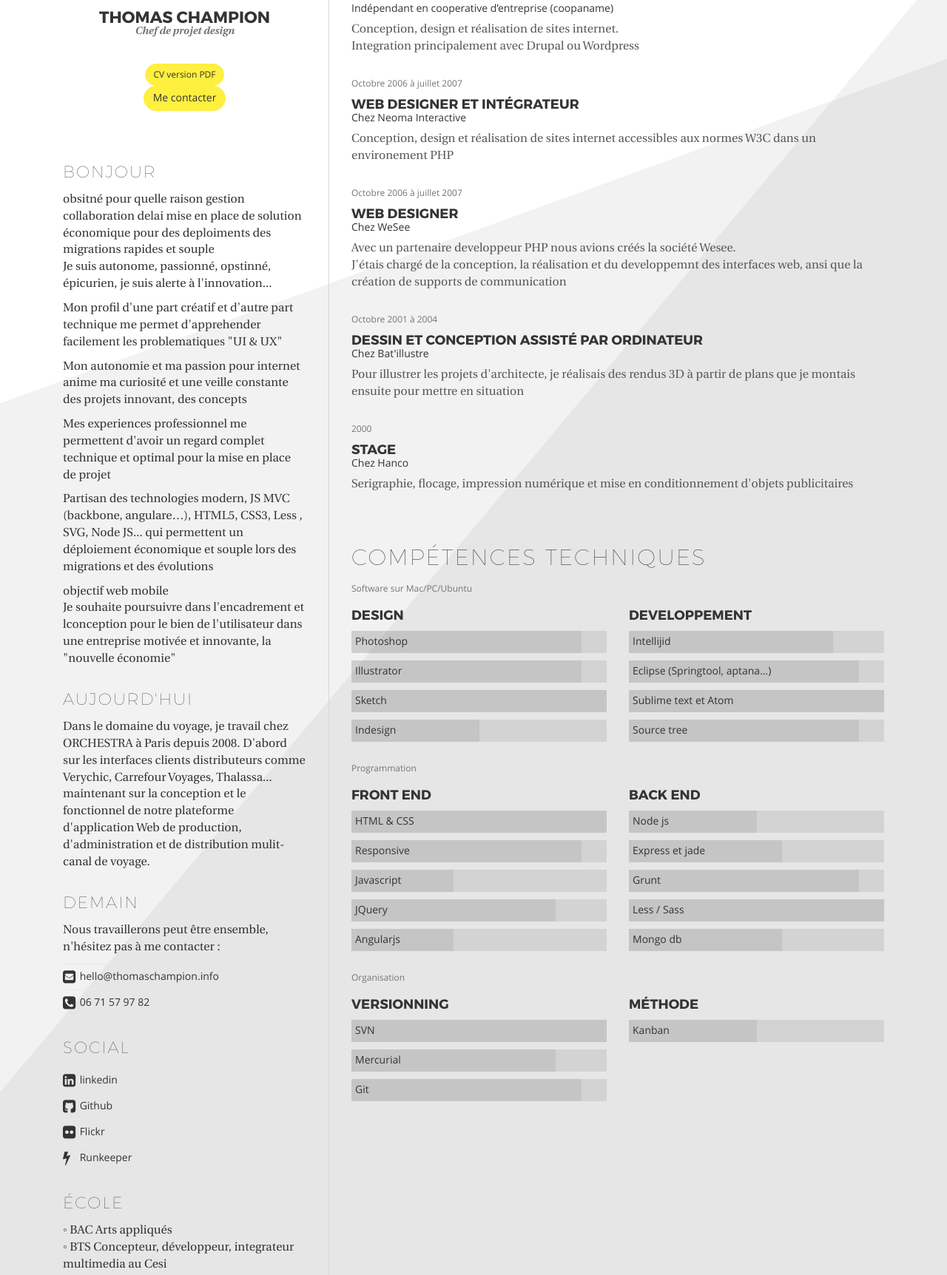
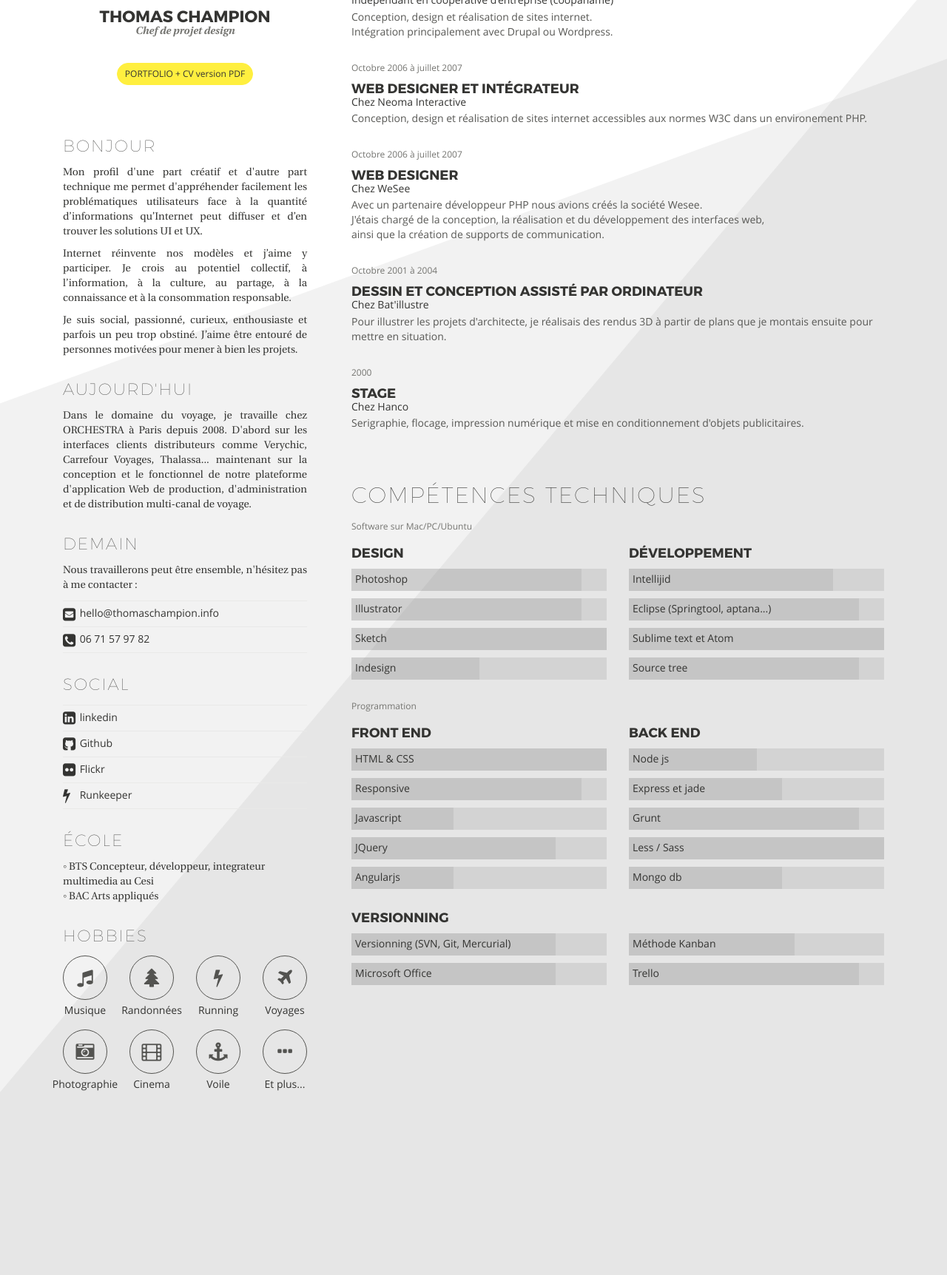
Before and after one commit to Tombiliby/me.info, a plain HTML site: page index.html in a window 1280 px wide. Shown: the part 264-1988 px from the top of the page at 74% size. After the commit the page ends 1786 px from the top, so only its background shows below. Drawn offline with Linux system fonts and the light colour scheme.

Commit message:
content text, arrange design

```diff
--- a/index.html
+++ b/index.html
@@ -61,33 +61,23 @@
 							<h2>Chef de projet design</h2>
 						</div>
 						<div class="contactMeZone">
-							<a href="#" class="btn btn-sm">CV version PDF</a>
+							<a href="http://thomaschampion.info/cv/portfolio_thomas_champion.pdf" target="_blank" class="btn btn-sm">PORTFOLIO + CV version PDF</a>
 						</div>
+						<!--
 						<div class="contactMeZone">
 							<a href="&#109;&#97;&#105;&#108;&#116;&#111;&#58;&#104;&#101;&#108;&#108;&#111;&#64;&#116;&#104;&#111;&#109;&#97;&#115;&#99;&#104;&#97;&#109;&#112;&#105;&#111;&#110;&#46;&#105;&#110;&#102;&#111;" class="btn btn-halo">Me contacter</a>
 						</div>
+						-->
 					</section>
 					<section class="smallDescZone">
 						<h3 class="h2" id="msg_hello">Bonjour</h3>
-						obsitné pour quelle raison
-						gestion collaboration
-						delai
-						mise en place de solution économique pour des deploiments des migrations rapides et souple
-
-						<p>Je suis autonome, passionné, opstinné, épicurien, je suis alerte à l'innovation...</p>
-
-						<p>Mon profil d'une part créatif et d'autre part technique me permet d'apprehender facilement les problematiques "UI & UX"</p>
-						<p>Mon autonomie et ma passion pour internet anime ma curiosité et une veille constante des projets innovant, des concepts</p>
-						<p>Mes experiences professionnel me permettent d'avoir un regard complet technique et optimal pour la mise en place de projet </p>
-						<p>Partisan des technologies modern, JS MVC (backbone, angulare…), HTML5, CSS3, Less , SVG, Node JS...
-						qui permettent un déploiement économique et souple lors des migrations et des évolutions</p>
-						objectif
-						web mobile
-						<p>Je souhaite poursuivre dans l'encadrement et lconception pour le bien de l'utilisateur dans une entreprise motivée et innovante, la "nouvelle économie"</p>
+						<p>Mon profil d'une part créatif et d'autre part technique me permet d'appréhender facilement les problématiques utilisateurs face à la quantité d’informations qu’Internet peut diffuser et d’en trouver les solutions UI et UX.</p>
+						<p>Internet réinvente nos modèles et j’aime y participer. Je crois au potentiel collectif, à l’information, à la culture, au partage, à la connaissance et à la consommation responsable.</p>
+						<p>Je suis social, passionné, curieux, enthousiaste et parfois un peu trop obstiné. J’aime être entouré de personnes motivées pour mener à bien les projets.</p>
 					</section>
 					<section class="todayDescZone">
 						<h3 class="h2">Aujourd'hui</h3>
-						<p>Dans le domaine du voyage, je travail chez <a href="http://orchestra.eu" target="_blank">ORCHESTRA</a> à Paris depuis 2008. D'abord sur les interfaces clients distributeurs comme <a href="http://www.verychic.com/" target="_blank">Verychic</a>, <a href="http://voyages.carrefour.fr" target="_blank">Carrefour Voyages</a>, <a href="http://www.thalassa.com/">Thalassa</a>... maintenant sur la conception et le fonctionnel de notre plateforme d'application Web de production, d'administration et de distribution mulit-canal de voyage.</p>
+						<p>Dans le domaine du voyage, je travaille chez <a href="http://orchestra.eu" target="_blank">ORCHESTRA</a> à Paris depuis 2008. D'abord sur les interfaces clients distributeurs comme <a href="http://www.verychic.com/" target="_blank">Verychic</a>, <a href="http://voyages.carrefour.fr" target="_blank">Carrefour Voyages</a>, <a href="http://www.thalassa.com/">Thalassa</a>... maintenant sur la conception et le fonctionnel de notre plateforme d'application Web de production, d'administration et de distribution multi-canal de voyage.</p>
 					</section>
 					<section class="tomorrowDescZone">
 						<h3 class="h2">Demain</h3>
@@ -137,8 +127,8 @@
 					<section class="educationZone">
 						<h3 class="h2">École</h3>
 						<ul class="list-unstyled">
+							<li>◦ BTS Concepteur, développeur, integrateur multimedia au <a href="http://www.cesi.fr/">Cesi</a></li>
 							<li>◦ BAC Arts appliqués</li>
-							<li>◦ BTS Concepteur, développeur, integrateur multimedia au <a href="http://www.cesi.fr/">Cesi</a></li>
 						</ul>
 					</section>
 					<section class="hobbiesZone clearfix">
@@ -149,6 +139,24 @@
 									<i class="fa fa-music"></i>
 								</div>
 								<div class="lbl">Musique</div>
+							</div>
+							<div class="circleHobbieZone">
+								<div class="circleHobbie">
+									<i class="fa fa-tree"></i>
+								</div>
+								<div class="lbl">Randonnées</div>
+							</div>
+							<div class="circleHobbieZone">
+								<div class="circleHobbie">
+									<i class="fa fa-bolt"></i>
+								</div>
+								<div class="lbl">Running</div>
+							</div>
+							<div class="circleHobbieZone">
+								<div class="circleHobbie">
+									<i class="fa fa-plane"></i>
+								</div>
+								<div class="lbl">Voyages</div>
 							</div>
 							<div class="circleHobbieZone">
 								<div class="circleHobbie">
@@ -164,33 +172,15 @@
 							</div>
 							<div class="circleHobbieZone">
 								<div class="circleHobbie">
-									<i class="fa fa-plane"></i>
-								</div>
-								<div class="lbl">Voyages</div>
-							</div>
-							<div class="circleHobbieZone">
-								<div class="circleHobbie">
-									<i class="fa fa-bolt"></i>
-								</div>
-								<div class="lbl">Running</div>
-							</div>
-							<div class="circleHobbieZone">
-								<div class="circleHobbie">
-									<i class="fa fa-tree"></i>
-								</div>
-								<div class="lbl">Randonnées</div>
-							</div>
-							<div class="circleHobbieZone">
-								<div class="circleHobbie">
 									<i class="fa fa-anchor"></i>
 								</div>
 								<div class="lbl">Voile</div>
 							</div>
 							<div class="circleHobbieZone">
 								<div class="circleHobbie">
-									<i class="fa fa-university"></i>
+									<i class="fa fa-ellipsis-h"></i>
 								</div>
-								<div class="lbl">socio-politique</div>
+								<div class="lbl">Et plus...</div>
 							</div>
 						</div>
 					</section>
@@ -204,17 +194,15 @@
 								<h3>Chef de projet design</h3>
 								<h4>Chez <a href="http://www.orchestra.eu/" target="_blank">ORCHESTRA</a></h4>
 								<div class="desc">
-									<p>Conception et developpement d'interfaces web et web applicatif.<br>
-									Suivi des ingénieurs de developpement JAVA lors de l'implémetation des interfaces.</p>
+									<p>Conception, ergonomie et développement d'interfaces web et web applicatif. Suivi des ingénieurs de développement JAVA lors de l'implémentassion des interfaces.</p>
 								</div>
 							</div>
 							<div class="item">
 								<span class="date">Août 2007 à Septembre 2008</span>
-								<h3>Web designer et developpeur</h3>
+								<h3>Web designer et développeur</h3>
 								<h4>Indépendant en cooperative d’entreprise (<a href="http://www.coopaname.coop/" target="_blank">coopaname</a>)</h4>
 								<div class="desc">
-									<p>Conception, design et réalisation de sites internet.<br>
-									Integration principalement avec Drupal ou Wordpress</p>
+									<p>Conception, design et réalisation de sites internet.<br> Intégration principalement avec Drupal ou Wordpress.</p>
 								</div>
 							</div>
 							<div class="item">
@@ -222,7 +210,7 @@
 								<h3>Web designer et intégrateur</h3>
 								<h4>Chez <a href="http://www.neoma-interactive.com/" target="_blank">Neoma Interactive</a></h4>
 								<div class="desc">
-									<p>Conception, design et réalisation de sites internet accessibles aux normes W3C dans un environement PHP</p>
+									<p>Conception, design et réalisation de sites internet accessibles aux normes W3C dans un environement PHP.</p>
 								</div>
 							</div>
 							<div class="item">
@@ -230,9 +218,9 @@
 								<h3>Web designer</h3>
 								<h4>Chez WeSee</h4>
 								<div class="desc">
-									<p>Avec un partenaire developpeur PHP nous avions créés la société Wesee.<br>
-									J'étais chargé de la conception, la réalisation et du developpemnt des interfaces web,
-									ansi que la création de supports de communication</p>
+									<p>Avec un partenaire développeur PHP nous avions créés la société Wesee.<br>
+									J'étais chargé de la conception, la réalisation et du développement des interfaces web,<br>
+									ainsi que la création de supports de communication.</p>
 								</div>
 							</div>
 							<div class="item">
@@ -240,7 +228,7 @@
 								<h3>Dessin et conception assisté par ordinateur</h3>
 								<h4>Chez Bat'illustre</h4>
 								<div class="desc">
-									<p>Pour illustrer les projets d'architecte, je réalisais des rendus 3D à partir de plans que je montais ensuite pour mettre en situation</p>
+									<p>Pour illustrer les projets d'architecte, je réalisais des rendus 3D à partir de plans que je montais ensuite pour mettre en situation.</p>
 								</div>
 							</div>
 							<div class="item">
@@ -248,7 +236,7 @@
 								<h3>Stage</h3>
 								<h4>Chez Hanco</h4>
 								<div class="desc">
-									<p>Serigraphie, flocage, impression numérique et mise en conditionnement d'objets publicitaires</p>
+									<p>Serigraphie, flocage, impression numérique et mise en conditionnement d'objets publicitaires.</p>
 								</div>
 							</div>
 						</div>
@@ -279,7 +267,7 @@
 								</ul>
 							</div>
 							<div class="col-sm-6">
-								<h4>Developpement</h4>
+								<h4>Développement</h4>
 								<ul class="list-unstyled skillsList">
 									<li class="item">
 										<span data-value="80" class="gauge"></span>
@@ -353,31 +341,29 @@
 								</ul>
 							</div>
 						</div>
-						<h3>Organisation</h3>
+						<h4>Versionning</h4>
 						<div class="row skillsCol skillsOrg">
 							<div class="col-sm-6">
-								<h4>Versionning</h4>
 								<ul class="list-unstyled skillsList">
 									<li class="item">
-										<span data-value="100" class="gauge"></span>
-										<span class="lbl">SVN</span>
+										<span data-value="80" class="gauge"></span>
+										<span class="lbl">Versionning (SVN, Git, Mercurial)</span>
 									</li>
 									<li class="item">
 										<span data-value="80" class="gauge"></span>
-										<span class="lbl">Mercurial</span>
-									</li>
-									<li class="item">
-										<span data-value="90" class="gauge"></span>
-										<span class="lbl">Git</span>
+										<span class="lbl">Microsoft Office</span>
 									</li>
 								</ul>
 							</div>
 							<div class="col-sm-6">
-								<h4>Méthode</h4>
 								<ul class="list-unstyled skillsList">
 									<li class="item">
-										<span data-value="50" class="gauge"></span>
-										<span class="lbl">Kanban</span>
+										<span data-value="65" class="gauge"></span>
+										<span class="lbl">Méthode Kanban</span>
+									</li>
+									<li class="item">
+										<span data-value="90" class="gauge"></span>
+										<span class="lbl">Trello</span>
 									</li>
 								</ul>
 							</div>
--- a/static/src/less/app/app.less
+++ b/static/src/less/app/app.less
@@ -20,6 +20,6 @@
 @import "xp.less";
 @import "skills.less";
 @import "social.less";
-@import "tomorrow.less";
+@import "sidebar.less";
 @import "avatar.less";
 @import "bgAnim.less";
--- a/static/src/less/app/fonts.less
+++ b/static/src/less/app/fonts.less
@@ -8,7 +8,7 @@ h2, .h2 {
 // BODY
 // Reset tags
 body {
-    font-family: @font-serif-regular;
+    font-family: @font-sans-regular;
     font-weight: normal;
     font-style: normal;
     -webkit-font-smoothing: antialiased;
--- a/static/src/less/app/layout.less
+++ b/static/src/less/app/layout.less
@@ -23,7 +23,6 @@
 
 @media (min-width: @screen-md-min) {
   .sideZone {
-  	border-right: 1px solid @color-gray;
   	padding:0 30px;
   }
   .contentZone {
--- /dev/null
+++ b/static/src/less/app/sidebar.less
@@ -0,0 +1,7 @@
+.sideZone {
+	font-size: 14px;
+	font-family: @font-serif-regular;
+}
+.smallDescZone, .todayDescZone, .tomorrowDescZone {
+	text-align: justify;
+}
--- a/static/src/less/app/tomorrow.less
+++ /dev/null
@@ -1,3 +0,0 @@
-section.tomorrowDescZone {
-
-}
--- a/static/src/less/app/xp.less
+++ b/static/src/less/app/xp.less
@@ -6,7 +6,7 @@
 	}
 	h4 {
 		font-size: 14px;
-		margin: 0 0 10px;
+		margin: 0 0 5px;
 		.font-sans-regular();
 	}
 	.date {
@@ -17,6 +17,7 @@
 		.font-sans-regular();
 	}
 	.desc {
+		font-size: 14px;
 		color: lighten(@color-gray-darker, 2%);
 	}
 	.item {
```
Also changed, not shown: static/dist/css/style.css.
